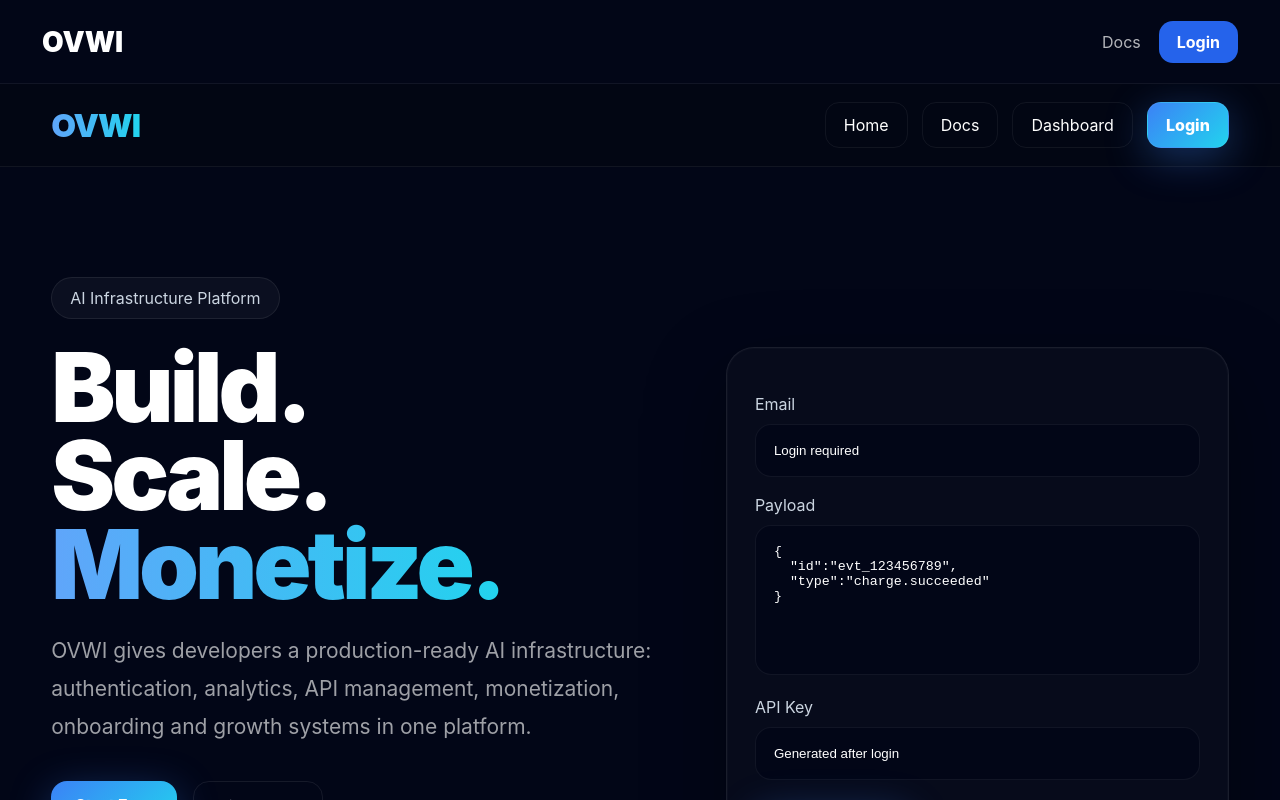
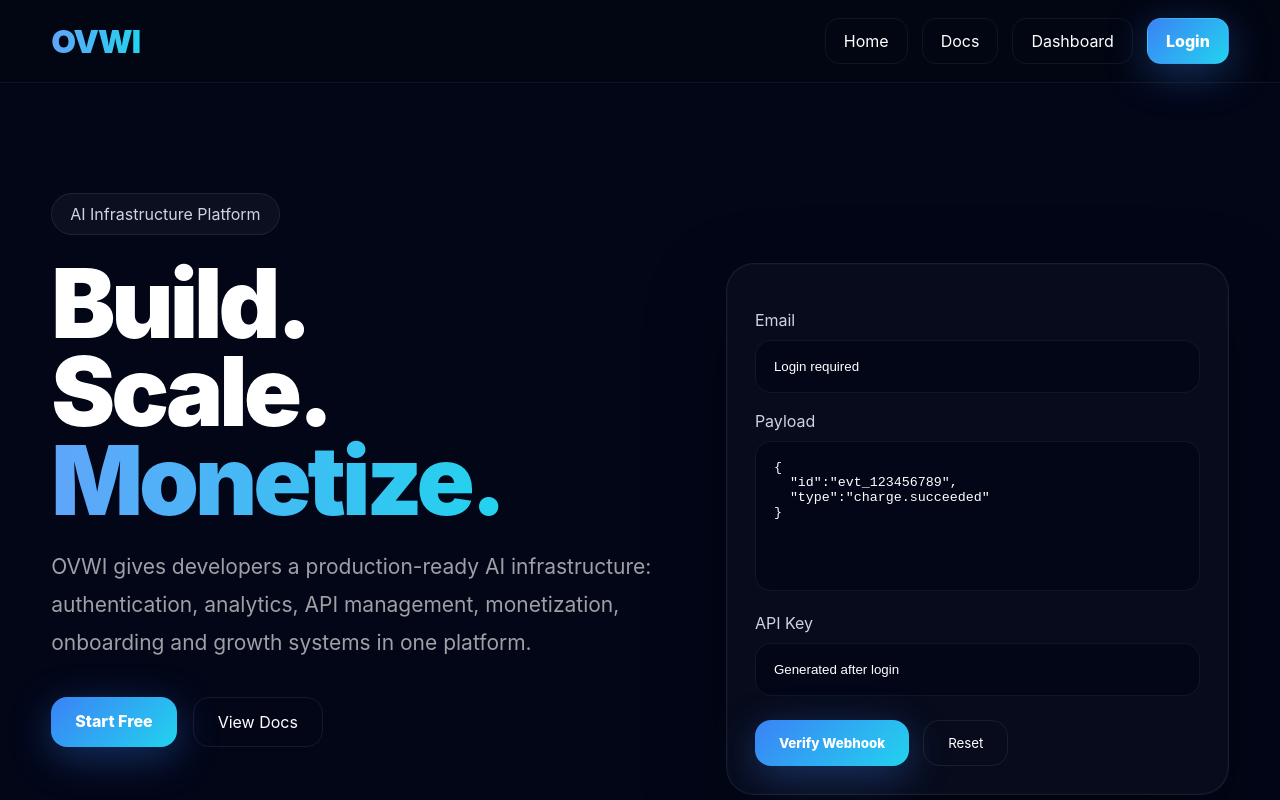
Before and after one commit to aydncy/ovwi-ui, a Next.js app: page / in a window 1280 px wide. Shown: the top 800 px of the page. Built offline with nearby package versions, Linux system fonts and the light colour scheme; no server answers.

Commit message:
final navbar pricing cleanup

```diff
--- a/app/layout.tsx
+++ b/app/layout.tsx
@@ -18,7 +18,6 @@ export default function RootLayout({
             'Inter, sans-serif'
         }}
       >
-        <AuthNav />
         {children}
       </body>
     </html>
```
